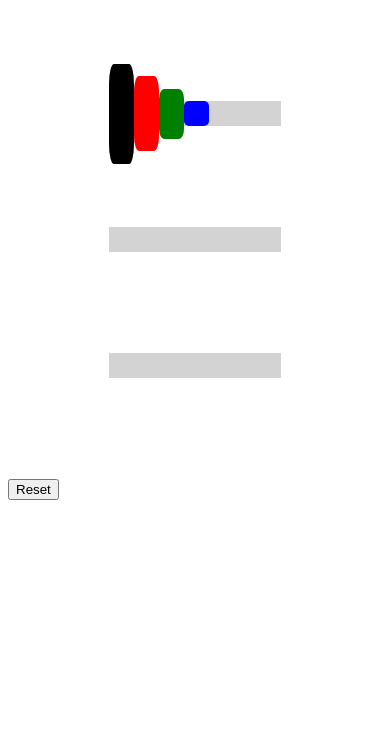
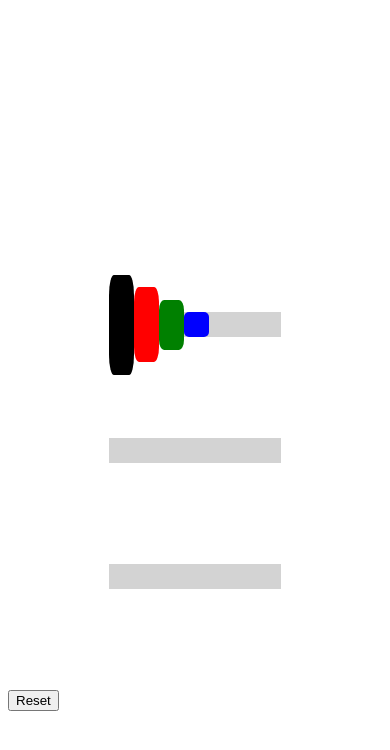
Before and after one commit to Piccolo-ks/TOH, a plain HTML site: page index.html in a window 390 px wide. Drawn offline with nearby package versions, Linux system fonts and the light colour scheme.

Commit message:
Update style.css

```diff
--- a/style.css
+++ b/style.css
@@ -40,3 +40,9 @@
   font-size: 50px;
   text-align: center;
 }
+
+@media only screen and (max-width: 600px) {
+  body {
+    margin-top: 80%;
+  }
+}
```
